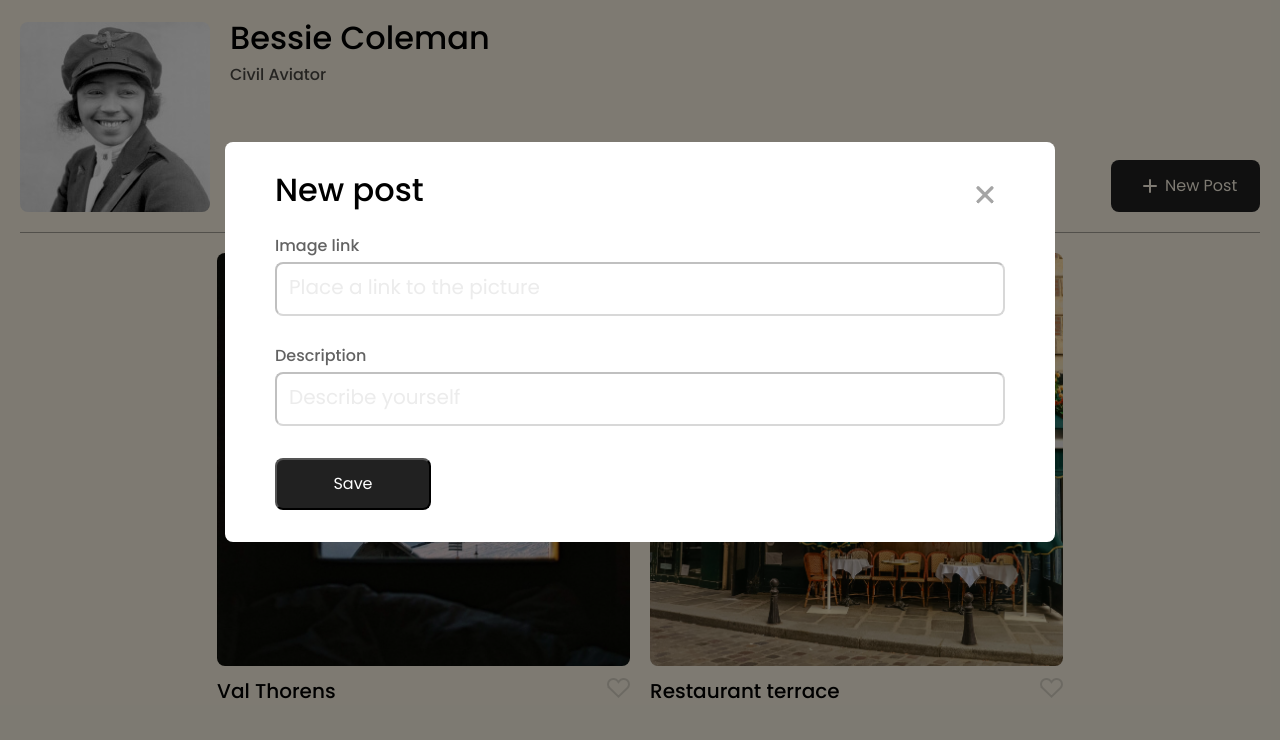
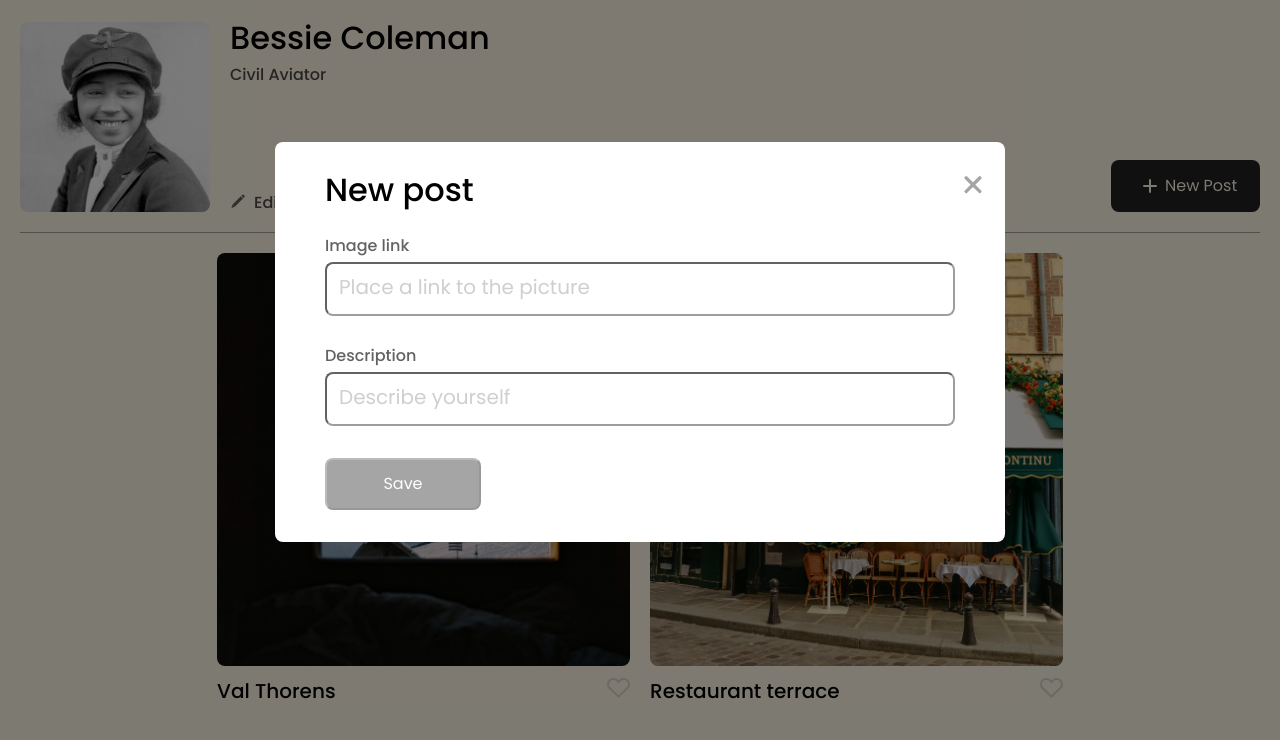
Before and after one commit to iriyemichael/se_project_spots, a plain HTML site: page index.html in a window 1280 px wide. Both pictures are taken after a click on the button "New Post". Shown: the part 58-798 px from the top of the page. Drawn offline with Linux system fonts and the light colour scheme; grey boxes are pictures that could not be loaded.

Commit message:
New Project Commit

```diff
--- a/blocks/modal.css
+++ b/blocks/modal.css
@@ -30,6 +30,9 @@
   background-color: #fff;
   padding: 32px 50px;
   position: relative;
+  box-sizing: border-box;
+  width: 100%;
+  padding: 32px 50px;
 }
 
 /* .modal__close-btn {
@@ -50,8 +53,8 @@
 
 .modal__close-btn {
   position: absolute;
-  top: 32px;
-  right: 50px;
+  top: 22px;
+  right: 12px;
   width: 40px;
   height: 40px;
   padding: 0;
@@ -68,6 +71,11 @@
   border: none;
   transform: rotate(45deg);
   cursor: pointer;
+  opacity: 0.4;
+}
+
+.modal__close-btn:hover {
+  opacity: 1;
 }
 
 .modal__title {
@@ -76,7 +84,7 @@
   font-weight: 500;
   font-size: 32px;
   line-height: 100%;
-  letter-spacing: 0%;
+  letter-spacing: 0;
 }
 
 .modal__form {
@@ -91,13 +99,12 @@
   font-size: 32px;
   line-height: 100%;
   letter-spacing: 0%;
-  font-family: Poppins, Arial, Helvetica, sans-serif;
   font-weight: 500;
   font-size: 16px;
   line-height: 100%;
-  letter-spacing: 0%;
+  letter-spacing: 0;
   color: #212121;
-  opacity: 70%;
+  opacity: 0.7;
 }
 
 .modal__input {
@@ -107,13 +114,13 @@
   padding: 16px 12px;
   border-radius: 8px;
   color: #212121;
-  opacity: 40%;
+  color: rgba(33, 33, 33, 0.4);
   box-sizing: border-box;
 }
 
 .modal__input::placeholder {
   color: #212121;
-  opacity: 30%;
+  opacity: 0.3;
   font-size: 20px;
 }
 
@@ -129,13 +136,20 @@
   display: flex;
   align-items: center;
   justify-content: center;
+  cursor: pointer;
+  opacity: 0.4;
   /* TODO - remove max-width in media query */
+}
+
+.modal__submit-btn:hover {
+  opacity: 1;
 }
 
 @media (max-width: 767px) {
   .modal__submit-btn {
     max-width: none;
     width: 100%;
+    padding: 22px 12px 12px;
   }
 
   .modal__title {
--- a/blocks/profile.css
+++ b/blocks/profile.css
@@ -126,7 +126,6 @@
     margin-left: 0;
     max-width: 288px;
     width: 100%;
-    max-width: 288px;
     width: 100%;
     justify-content: center;
   }
--- a/index.html
+++ b/index.html
@@ -166,10 +166,10 @@
                 placeholder="Place a link to the picture"
               />
             </label>
-            <label for="profile-description-input" class="modal__label">
+            <label for="card-description-input" class="modal__label">
               Description
               <input
-                id="profile-description-input"
+                id="card-description-input"
                 type="text"
                 class="modal__input"
                 placeholder="Describe yourself"
--- a/scripts/index.js
+++ b/scripts/index.js
@@ -18,8 +18,8 @@ const profileDescriptionEl = document.querySelector(".profile__description");
 
 const addModalFormElement = newPostModal.querySelector(".modal__form");
 const cardImageInput = addModalFormElement.querySelector("#card-image-input");
-const profileDescriptionInput = addModalFormElement.querySelector(
-  "#profile-description-input",
+const cardDescriptionInput = addModalFormElement.querySelector(
+  "#card-description-input",
 );
 
 editProfileBtn.addEventListener("click", function () {
@@ -54,9 +54,9 @@ function handleAddCardFormSubmit(evt) {
   console.log(
     "Form submitted with values:",
     cardImageInput.value,
-    profileDescriptionInput.value,
+    cardDescriptionInput.value,
   );
-  addModalFormElement.classList.remove("modal_is-opened");
+  newPostModal.classList.remove("modal_is-opened");
 }
 
 addModalFormElement.addEventListener("submit", handleAddCardFormSubmit);
```
